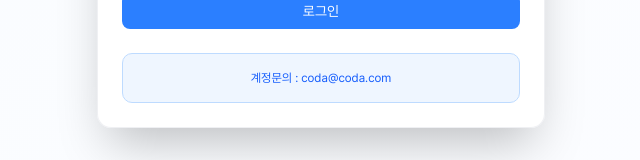
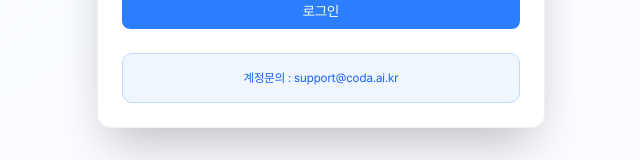
Before and after one commit to mini-1018/test_admin, a Next.js app: page / in a window 1280 px wide. Shown: the part 509-669 px from the top of the page, without its empty margins (319-959 px from the left). Built offline with nearby package versions, Linux system fonts and the light colour scheme.

Commit message:
[Feat] 루트페이지 텍스트 변경

```diff
--- a/src/app/page.tsx
+++ b/src/app/page.tsx
@@ -106,7 +106,7 @@
             </form>
 
             <div className="bg-blue-50 border border-blue-200 rounded-lg p-4 mt-6">
-              <p className="text-xs text-blue-600 text-center">계정문의 : coda@coda.com</p>
+              <p className="text-xs text-blue-600 text-center">계정문의 : support@coda.ai.kr</p>
             </div>
           </CardContent>
         </Card>
```
